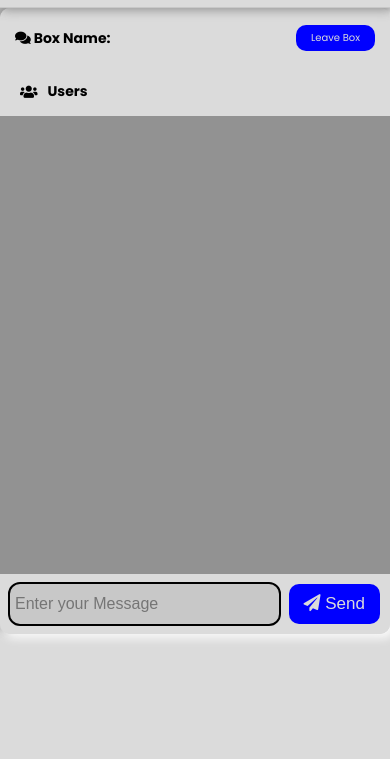
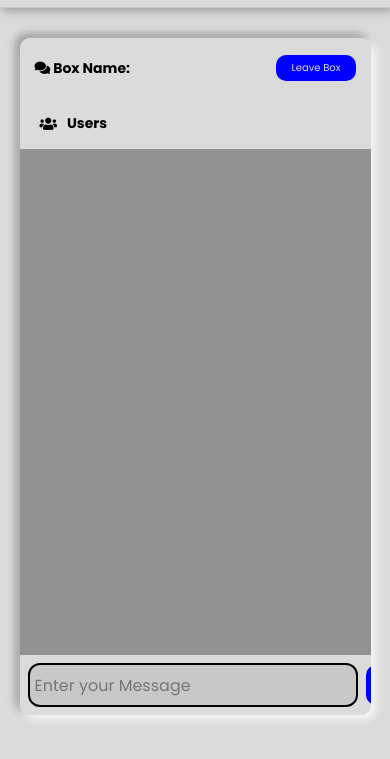
Before and after one commit to sankethsj/chatbox, a website: page public/chat.html in a window 390 px wide. Shown: the part 53-812 px from the top of the page. Drawn offline with nearby package versions, Linux system fonts and the light colour scheme; no server answers.

Commit message:
updated styles

```diff
--- a/public/css/style.css
+++ b/public/css/style.css
@@ -44,7 +44,7 @@ body {
 	font-size: 16px;
 	background: var(--bg-color);
     width: 100vw;
-    max-height: 100vh;
+    height: 100vh;
 }
 .navbar {
     z-index: 10;
@@ -193,15 +193,18 @@ a {
 /* Chat Page */
 
 .chat-container {
+    display: flex;
+    flex-direction: column;
+    justify-content: center;
+    align-items: center;
     border-radius: 10px;
-	max-width: 1100px;
-    max-height: 800px;
+    width: 90%;
 	background-color: var(--bg-color);
     box-shadow: 4px 4px 10px var(--boxshadow1),
                 -4px -4px 10px var(--boxshadow2);
 	color: var(--font-color);
 	margin: 30px auto;
-	overflow: hidden;
+	overflow: scroll;
 }
 
 .chat-header {
@@ -211,33 +214,26 @@ a {
 	display: flex;
 	align-items: center;
 	justify-content: space-between;
+    width: 100%;
 }
 
 .chat-main {
-    height: 60vh;
+    width: 100%;
 	display: grid;
 	grid-template-columns: 1fr 3fr;
 }
 
 .chat-sidebar {
+    height: 60vh;
 	background: rgba(0,0,0,0.2);
 	color: var(--font-color);
-	padding: 20px 20px 60px;
-	overflow-y: scroll;
-}
-
-.chat-sidebar h2 {
-	font-size: 20px;
-	background: rgba(0, 0, 0, 0.1);
-	padding: 10px;
-	margin-bottom: 20px;
 }
 
 .chat-sidebar h3 {
     display: flex;
     justify-content: flex-start;
     align-items: center;
-	margin-bottom: 15px;
+	margin: 15px;
 }
 .fa-users{
     margin-right: 10px;
@@ -272,18 +268,24 @@ a {
    -o-animation: flickerAnimation 2s infinite;
     animation: flickerAnimation 2s infinite;
 }
+.chat-sidebar ul{
+    height: 100%;
+    overflow: scroll;
+}
 .chat-sidebar ul li {
     cursor: default;
-	padding: 10px 10px;
+	margin: 10px;
+    padding: 4px;
+    border: none;
     border-radius: 4px;
 }
 .chat-sidebar ul li:hover{
     background-color: rgba(0, 0, 0, 0.3);
 }
 .chat-messages {
+    height: 60vh;
     background-color: var(--boxshadow2);
 	padding: 10px;
-	height: 100%;
 	overflow-y: scroll;
 }
 .chat-messages .message-wrapper{
@@ -314,6 +316,7 @@ a {
 }
 
 .chat-form-container {
+    width: 100%;
 	padding: 20px 30px;
 	background-color: var(--bg-color);
 }
@@ -325,6 +328,7 @@ a {
 }
 .chat-form-container input[type='text'] {
 	font-size: 16px;
+    font-family: 'Poppins', sans-serif;
     border: none;
     border-radius: 10px;
 	padding: 5px;
@@ -409,8 +413,9 @@ a {
         height: 40px;
     }
     .chat-container{
-        height: 100%;
-        margin: 0;
+        display: flex;
+        justify-content: center;
+        align-items: center;
     }
     .chat-header{
         width: 100%;
@@ -423,12 +428,16 @@ a {
         font-size: 10px;
     }
     .chat-main{
+        height: 70%;
         display: flex;
         flex-direction: column;
     }
     .chat-sidebar{
         background-color: var(--bg-color);
-        width: 100vw;
+        width: 100%;
+        height: fit-content;
+        min-height: fit-content;
+        max-height: fit-content;
         padding: 10px 20px;
         display: flex;
         justify-content: flex-start;
@@ -449,14 +458,20 @@ a {
         background-color: rgba(0, 0, 0, 0.3);
         margin: 0 5px;
         padding: 4px;
+        font-size: smaller;
     }
     .chat-messages{
         border-top: 2px solid var(--boxshadow2);
         border-bottom: 2px solid var(--boxshadow2);
-        width: 100vw;
+        width: 100%;
+        height: 60vh;
         padding: 10px;
+        overflow: scroll;
     }
     .chat-form-container{
         padding: 10px;
     }
+    .btn{
+        font-size: small;
+    }
 }
--- a/public/js/main.js
+++ b/public/js/main.js
@@ -96,6 +96,10 @@ function outputUsers(users) {
   users.forEach((user) => {
     const li = document.createElement('li');
     li.innerText = user.username;
+    li.style.color = user.color
+    if (user.username === username){
+      li.style.fontWeight = 'bold'
+    }
     userList.appendChild(li);
   });
 }
--- a/utils/users.js
+++ b/utils/users.js
@@ -5,7 +5,7 @@ const rooms = ['thecrazybox','thememebox']
 // Join user to chat
 function userJoin(id, username, room) {
 
-  var color = randomColor({luminosity: 'light'});
+  var color = randomColor({luminosity: 'bright'});
   const user = { id, username, room, color };
 
   if (!rooms.includes(room)){
```
Also changed, not shown: public/chat.html (+11 -21 lines).
